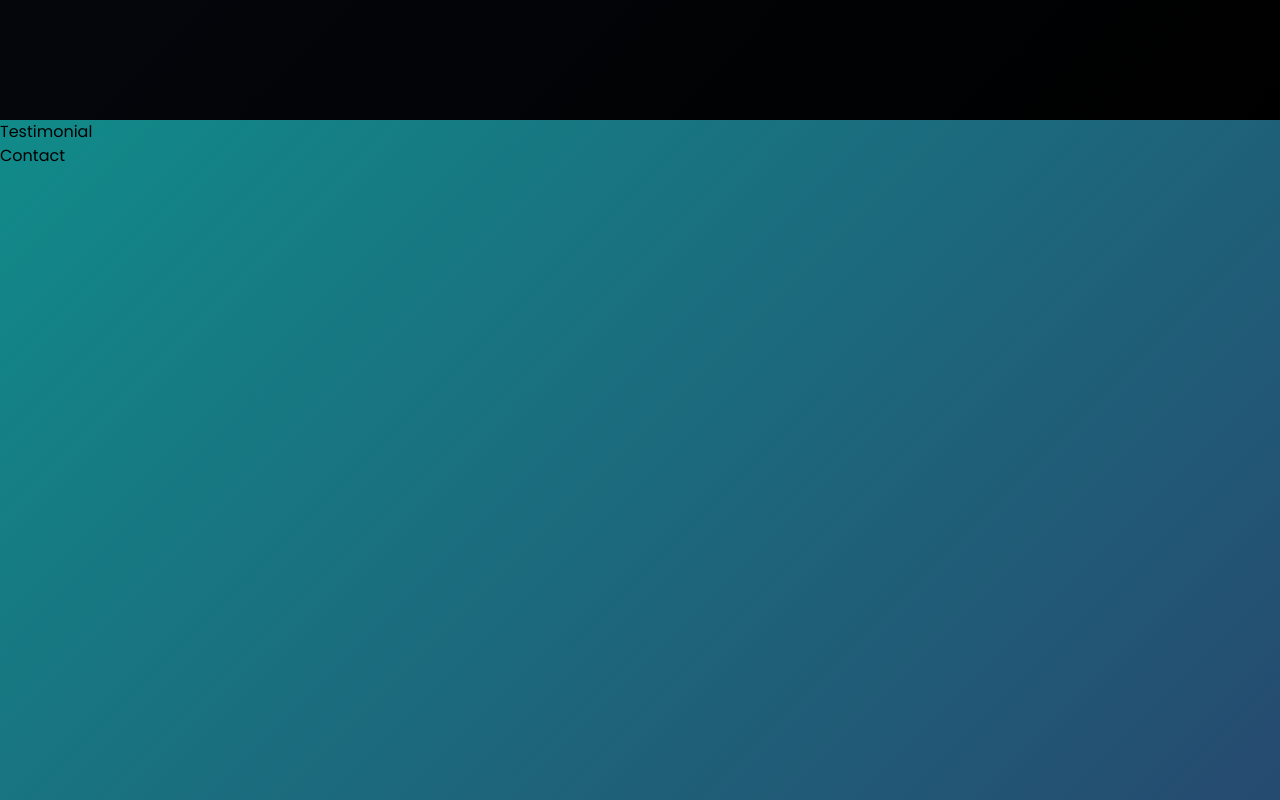
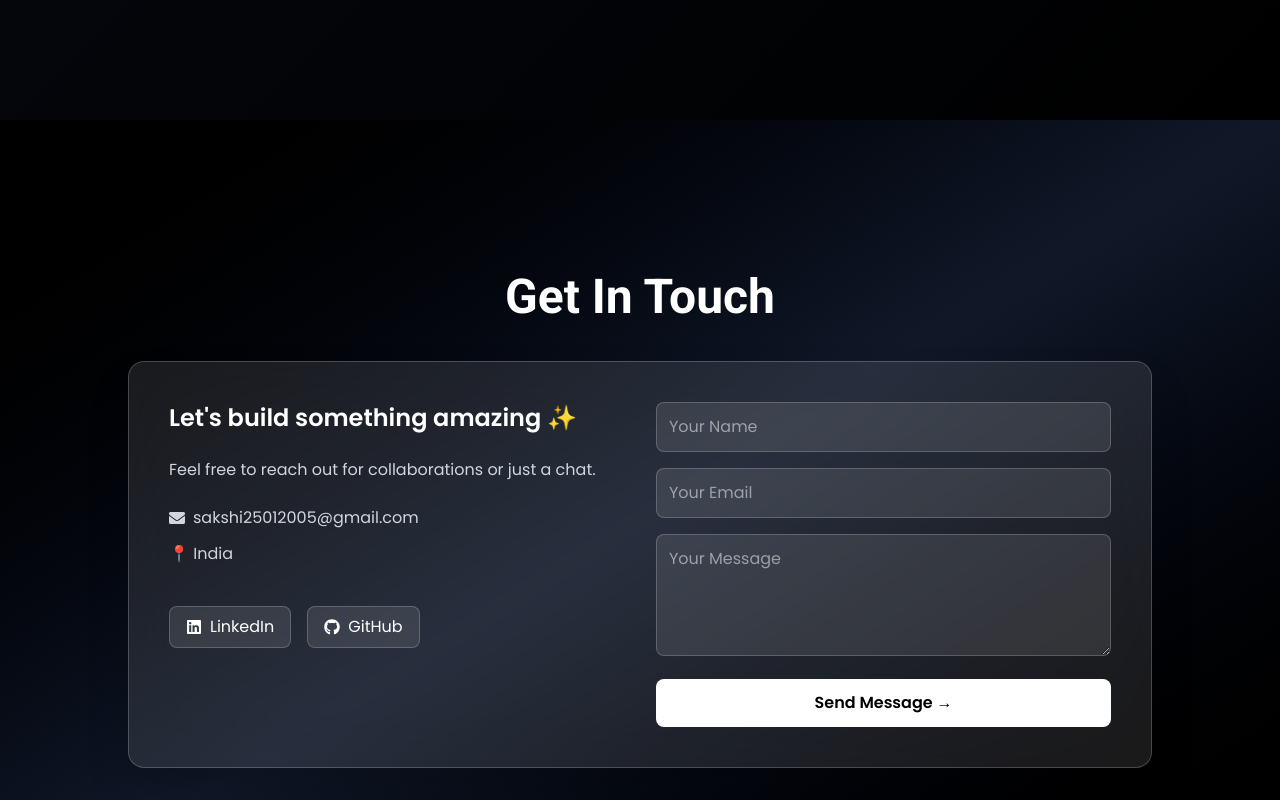
Before and after one commit to Saakshii-Singh/my-portfolio, a React (Vite) app in the folder my-portfolio/: page / in a window 1280 px wide. Shown: the part 5960-6760 px from the top of the page. Built offline with nearby package versions, Linux system fonts and the light colour scheme.

Commit message:
contact added

```diff
--- a/my-portfolio/src/App.jsx
+++ b/my-portfolio/src/App.jsx
@@ -7,7 +7,6 @@ import Home from "./sections/Home.jsx";
 import About from "./sections/About.jsx";
 import Skills from "./sections/Skills.jsx";
 import Projects from "./sections/Projects.jsx";
-import Testimonial from "./sections/Testimonial.jsx";
 import Contact from "./sections/Contact.jsx";
 import Footer from "./sections/Footer.jsx";
 import IntroAnimation from "./components/IntroAnimation.jsx";
@@ -39,7 +38,6 @@ function App() {
           <About />
           <Skills />
           <Projects />
-          <Testimonial />
           <Contact />
           <Footer />
         </div>
--- a/my-portfolio/src/sections/Contact.jsx
+++ b/my-portfolio/src/sections/Contact.jsx
@@ -1,11 +1,139 @@
-import React from 'react'
+import { motion } from "framer-motion";
+import { useRef, useState } from "react";
+import emailjs from "@emailjs/browser";
+import { FaGithub, FaLinkedin, FaEnvelope } from "react-icons/fa";
 
-const Contact = () => {
+export default function Contact() {
+  const form = useRef();
+  const [loading, setLoading] = useState(false);
+
+  const sendEmail = (e) => {
+    e.preventDefault();
+    setLoading(true);
+
+    emailjs
+      .sendForm(
+        "service_7zufnwv",        // ✅ your service id
+        "template_vld9asn",       // ✅ your template id
+        form.current,
+        "536SksqGiGvuREEc6"       // ✅ your public key
+      )
+      .then(
+        () => {
+          alert("Message sent successfully 🚀");
+          form.current.reset();
+          setLoading(false);
+        },
+        (error) => {
+          console.log("ERROR:", error);
+          alert("Failed to send ❌");
+          setLoading(false);
+        }
+      );
+  };
+
   return (
-    <div className='w-full h-screen'>
-      Contact
-    </div>
-  )
+    <section
+      id="contact"
+      className="min-h-screen flex items-center justify-center bg-gradient-to-br from-black via-gray-900 to-black text-white px-4 py-16"
+    >
+      <div className="w-full max-w-5xl">
+
+        {/* Heading */}
+        <motion.h2
+          initial={{ opacity: 0, y: -40 }}
+          whileInView={{ opacity: 1, y: 0 }}
+          className="text-4xl md:text-5xl font-bold text-center mb-10"
+        >
+          Get In Touch
+        </motion.h2>
+
+        {/* Glass Card */}
+        <motion.div
+          initial={{ opacity: 0, y: 50 }}
+          whileInView={{ opacity: 1, y: 0 }}
+          className="backdrop-blur-xl bg-white/10 border border-white/20 rounded-2xl shadow-2xl p-6 md:p-10"
+        >
+          <div className="grid md:grid-cols-2 gap-8">
+
+            {/* LEFT SIDE */}
+            <div className="space-y-6">
+              <h3 className="text-2xl font-semibold">
+                Let's build something amazing ✨
+              </h3>
+
+              <p className="text-gray-300">
+                Feel free to reach out for collaborations or just a chat.
+              </p>
+
+              <div className="space-y-3 text-gray-300">
+                <p className="flex items-center gap-2">
+                  <FaEnvelope /> sakshi25012005@gmail.com
+                </p>
+                <p>📍 India</p>
+              </div>
+
+              <div className="flex gap-4 pt-4">
+                <a
+                  href="https://www.linkedin.com/in/sakshi-singh-445a992ab/"
+                  target="_blank"
+                  rel="noopener noreferrer"
+                  className="flex items-center gap-2 px-4 py-2 bg-white/10 border border-white/20 rounded-lg hover:bg-white/20 transition"
+                >
+                  <FaLinkedin /> LinkedIn
+                </a>
+
+                <a
+                  href="https://github.com/"
+                  target="_blank"
+                  rel="noopener noreferrer"
+                  className="flex items-center gap-2 px-4 py-2 bg-white/10 border border-white/20 rounded-lg hover:bg-white/20 transition"
+                >
+                  <FaGithub /> GitHub
+                </a>
+              </div>
+            </div>
+
+            {/* RIGHT SIDE FORM */}
+            <form ref={form} onSubmit={sendEmail} className="space-y-4">
+
+              <input
+                type="text"
+                name="name"
+                placeholder="Your Name"
+                required
+                className="w-full p-3 rounded-lg bg-white/10 border border-white/20 focus:outline-none focus:ring-2 focus:ring-white/40"
+              />
+
+              <input
+                type="email"
+                name="email"
+                placeholder="Your Email"
+                required
+                className="w-full p-3 rounded-lg bg-white/10 border border-white/20 focus:outline-none focus:ring-2 focus:ring-white/40"
+              />
+
+              <textarea
+                name="message"
+                rows="4"
+                placeholder="Your Message"
+                required
+                className="w-full p-3 rounded-lg bg-white/10 border border-white/20 focus:outline-none focus:ring-2 focus:ring-white/40"
+              />
+
+              <button
+                type="submit"
+                disabled={loading}
+                className="w-full py-3 bg-white text-black font-semibold rounded-lg hover:bg-gray-200 transition"
+              >
+                {loading ? "Sending..." : "Send Message →"}
+              </button>
+
+            </form>
+
+          </div>
+        </motion.div>
+      </div>
+    </section>
+  );
 }
-
-export default Contact
--- a/my-portfolio/src/sections/Testimonial.jsx
+++ /dev/null
@@ -1,11 +0,0 @@
-import React from 'react'
-
-const Testimonial = () => {
-  return (
-    <div>
-      Testimonial
-    </div>
-  )
-}
-
-export default Testimonial
```
